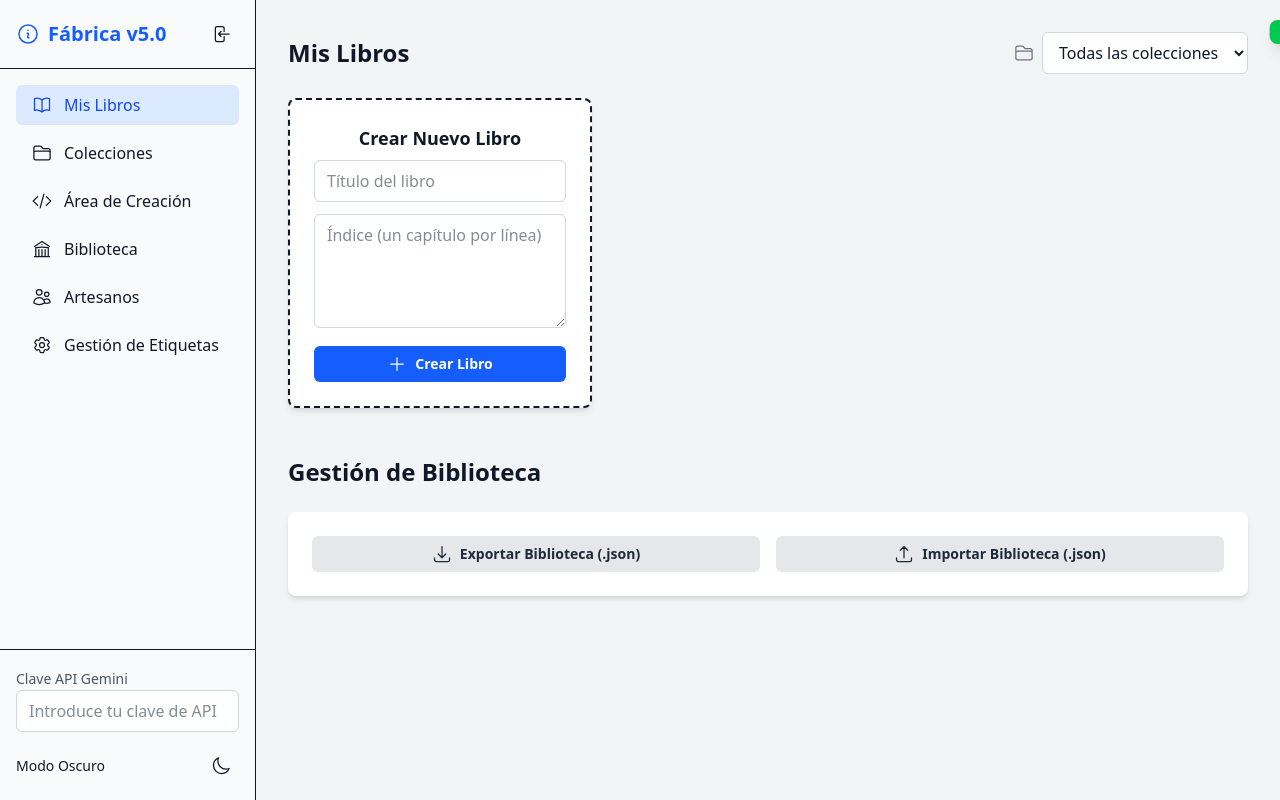
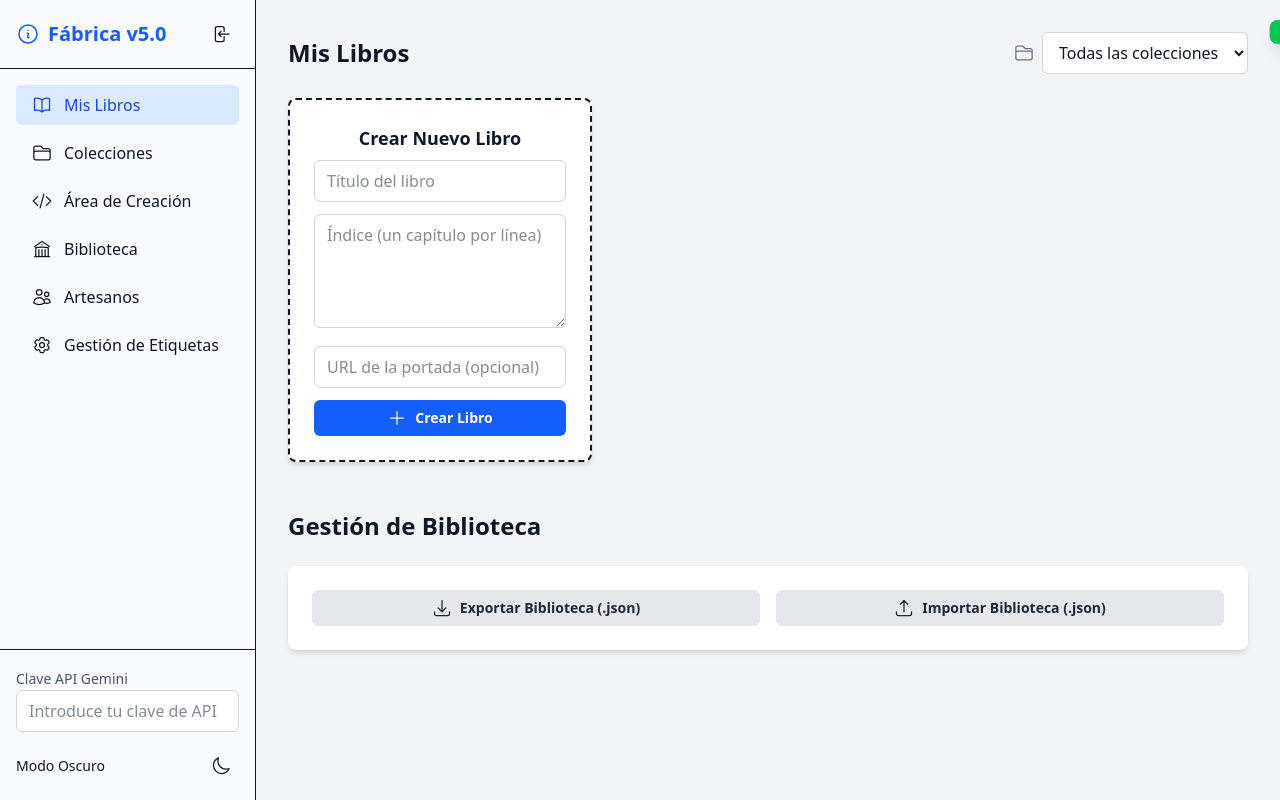
Before and after one commit to escueladehidroponia/app6, a React (Vite) app: page / in a window 1280 px wide. Built offline with nearby package versions, Linux system fonts and the light colour scheme.

Commit message:
portada de libro

```diff
--- a/src/App.jsx
+++ b/src/App.jsx
@@ -100,7 +100,7 @@ function App() {
   const [nuevaColeccion, setNuevaColeccion] = useState({ nombre: '' });
 
   // Estado para la vista "Mis Libros"
-  const [nuevoLibro, setNuevoLibro] = useState({ titulo: '', indice: '' });
+  const [nuevoLibro, setNuevoLibro] = useState({ titulo: '', indice: '', coverUrl: '' });
   const [libroEditando, setLibroEditando] = useState(null);
   const [filtroColeccion, setFiltroColeccion] = useState('todas');
 
@@ -435,12 +435,13 @@ function App() {
     const nuevo = {
       id: Date.now(),
       titulo: nuevoLibro.titulo.trim(),
+      coverUrl: nuevoLibro.coverUrl,
       capitulos,
       fechaCreacion: new Date().toISOString(),
       collectionId: null,
     };
     setLibros([...libros, nuevo]);
-    setNuevoLibro({ titulo: '', indice: '' });
+    setNuevoLibro({ titulo: '', indice: '', coverUrl: '' });
     mostrarNotificacion("¡Libro creado con éxito!");
   };
 
@@ -1143,6 +1144,15 @@ function App() {
               type="text"
               value={libroEditando.titulo}
               onChange={(e) => setLibroEditando({ ...libroEditando, titulo: e.target.value })}
+            />
+          </div>
+          <div>
+            <label className="block text-sm font-medium text-gray-700 dark:text-gray-300">URL de la Portada</label>
+            <Input
+              type="text"
+              placeholder="https://example.com/portada.jpg"
+              value={libroEditando.coverUrl || ''}
+              onChange={(e) => setLibroEditando({ ...libroEditando, coverUrl: e.target.value })}
             />
           </div>
           <div>
@@ -1499,6 +1509,7 @@ function App() {
         <div className="grid grid-cols-1 md:grid-cols-2 lg:grid-cols-3 gap-6 mb-8">
           {librosFiltrados.map(libro => (
             <Card key={libro.id} className="flex flex-col justify-between">
+              {libro.coverUrl && <img src={libro.coverUrl} alt={`Portada de ${libro.titulo}`} className="w-full h-48 object-cover mb-4 rounded-md" />}
               <div>
                 <h3 className="text-lg font-bold mb-2">{libro.titulo}</h3>
                 <p className="text-sm text-gray-500 dark:text-gray-400 mb-1">{libro.capitulos.length} capítulos</p>
@@ -1535,6 +1546,7 @@ function App() {
              <form onSubmit={handleCrearLibro} className="w-full space-y-3">
                 <Input placeholder="Título del libro" value={nuevoLibro.titulo} onChange={e => setNuevoLibro({...nuevoLibro, titulo: e.target.value})} />
                 <Textarea placeholder="Índice (un capítulo por línea)" rows="4" value={nuevoLibro.indice} onChange={e => setNuevoLibro({...nuevoLibro, indice: e.target.value})} />
+                <Input placeholder="URL de la portada (opcional)" value={nuevoLibro.coverUrl} onChange={e => setNuevoLibro({...nuevoLibro, coverUrl: e.target.value})} />
                 <Boton type="submit" className="w-full"><PlusIcon className="h-5 w-5" /> Crear Libro</Boton>
              </form>
           </Card>
@@ -1903,11 +1915,13 @@ function App() {
     const contenidoFiltrado = libroSeleccionado.capitulos
     .filter(cap => capituloBibliotecaSeleccionado === 'todos' || cap.id === parseFloat(capituloBibliotecaSeleccionado))
     .map(cap => {
-        const contenidos = cap.contenido.filter(cont =>
+        const contenidos = cap.contenido.filter(
+            cont =>
             (filtroArtesano === 'todos' || String(cont.artesanoId) === filtroArtesano) &&
             (grupoArtesanoSeleccionado === 'todos' || artesanosDelGrupo.includes(String(cont.artesanoId)))
         );
-        const traduccionesFiltradas = cap.traducciones ? cap.traducciones.filter(trad =>
+        const traduccionesFiltradas = cap.traducciones ? cap.traducciones.filter(
+            trad =>
             (grupoArtesanoSeleccionado === 'todos' && (filtroArtesano === 'todos' || filtroArtesano === 'multicultural'))
         ) : [];
         return { ...cap, contenidos, traducciones: traduccionesFiltradas };
```
